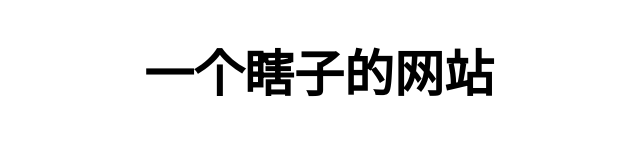
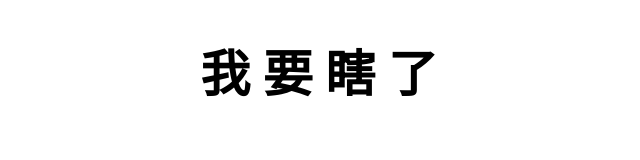
Before and after one commit to vicvoyvision/yigexiazi.github.io, a plain HTML site: page index.html in a window 1280 px wide. Shown: the whole page, without its empty margins (321-961 px from the left). Drawn offline with Linux system fonts and the light colour scheme.

Commit message:
Update index.html

```diff
--- a/index.html
+++ b/index.html
@@ -11,6 +11,6 @@
     </style>
 </head>
 <body>
-    <h1>一个瞎子的网站</h1>
+    <h1>我 要 瞎 了</h1>
 </body>
 </html>
```
